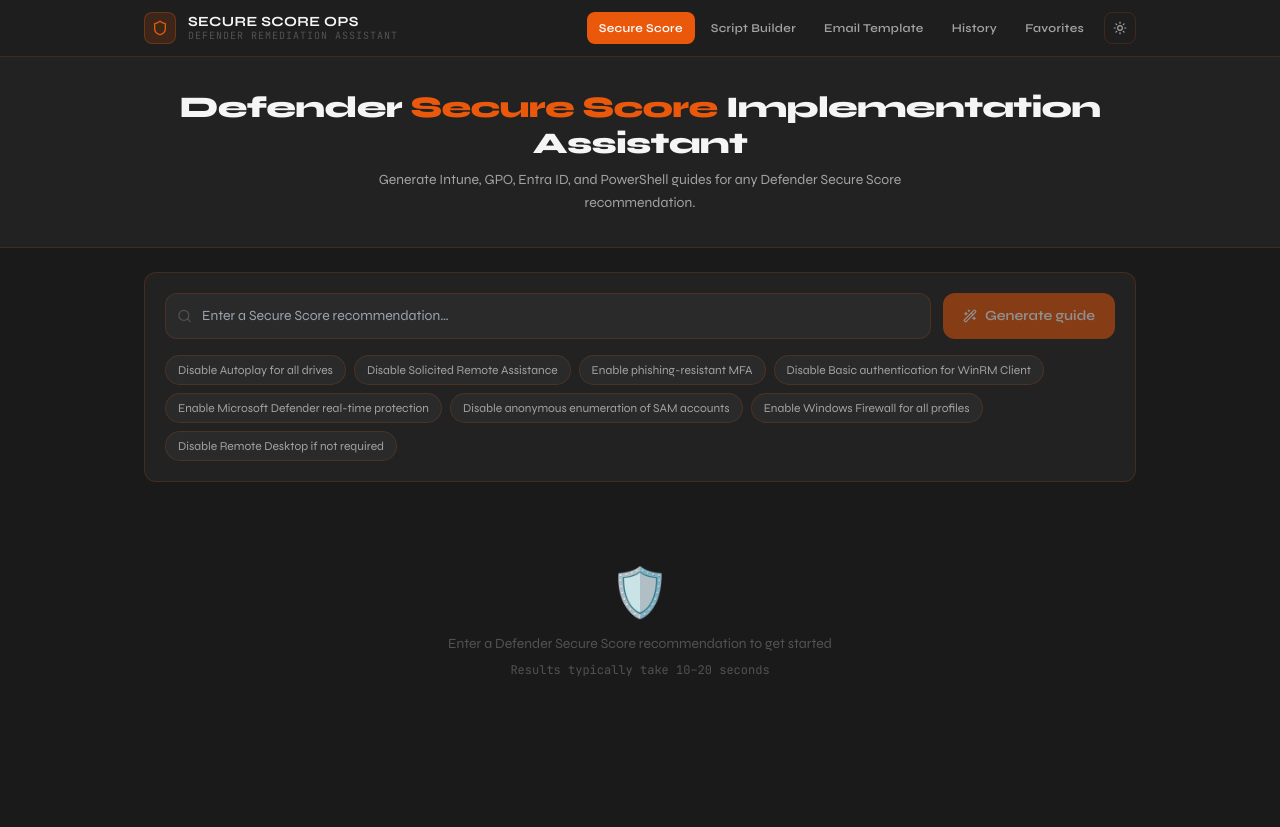
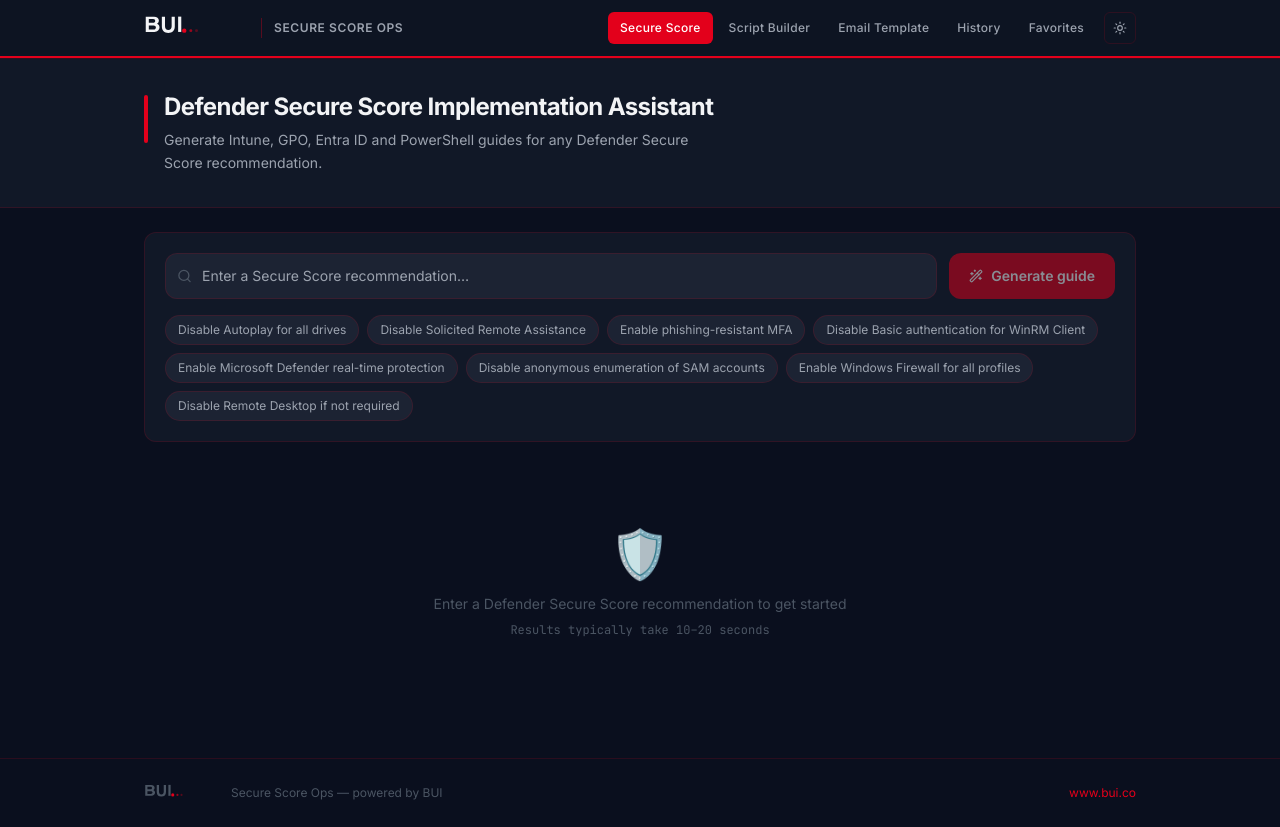
Before and after one commit to DanieMiller/Defender-Secure-Score-App, a React (Vite) app in the folder frontend/: page / in a window 1280 px wide. Before the commit the page ends 800 px from the top, so only its background shows below. Built offline with nearby package versions, Linux system fonts and the light colour scheme.

Commit message:
brand: BUI theme - red accent, navy, Inter font, logo

```diff
--- a/frontend/src/App.tsx
+++ b/frontend/src/App.tsx
@@ -1,11 +1,12 @@
 import { useState, useCallback, useEffect } from 'react';
-import { Shield, Sun, Moon } from 'lucide-react';
+import { Sun, Moon } from 'lucide-react';
 import type { GuideResult, ScriptsResult } from './types';
 import { GeneratePage } from './pages/GeneratePage';
 import { HistoryPage, FavoritesPage } from './pages/HistoryFavPages';
 import { ScriptBuilderPage } from './pages/ScriptBuilderPage';
 import { EmailTemplatePage } from './pages/EmailTemplatePage';
 import { useHistory, useFavorites, useTheme } from './hooks/useStorage';
+import { BUILogo } from './components/BUILogo';
 
 type Tab = 'generate' | 'scripts' | 'email' | 'history' | 'favorites';
 
@@ -24,7 +25,6 @@
   const favorites = useFavorites();
   const { dark, toggle } = useTheme();
 
-  // Apply light/dark class to html element
   useEffect(() => {
     document.documentElement.classList.toggle('light', !dark);
   }, [dark]);
@@ -51,109 +51,146 @@
   }, [current, favorites]);
 
   const handleScriptsLoaded = useCallback((scripts: ScriptsResult) => {
-    if (!current) return;
     setCurrent(prev => prev ? { ...prev, result: { ...prev.result, scripts } } : null);
-  }, [current]);
+  }, []);
 
   const handleEmailTemplate = useCallback(() => setTab('email'), []);
 
+  const PAGE_TITLES: Partial<Record<Tab, { title: string; sub: string }>> = {
+    generate: {
+      title: 'Defender Secure Score Implementation Assistant',
+      sub: 'Generate Intune, GPO, Entra ID and PowerShell guides for any Defender Secure Score recommendation.',
+    },
+    scripts: {
+      title: 'Endpoint Script Builder',
+      sub: 'Describe any task in plain English — get Intune-ready detection, remediation, validation and rollback scripts instantly.',
+    },
+    email: {
+      title: 'Email Template Generator',
+      sub: 'Generate a professional client email with implementation steps ready to send.',
+    },
+  };
+
+  const pageInfo = PAGE_TITLES[tab];
+
   return (
     <div style={{ background: 'var(--bg)', minHeight: '100vh' }}>
-      {/* Header */}
-      <header className="sticky top-0 z-50" style={{ background: 'var(--header-bg)', borderBottom: '1px solid var(--border)' }}>
-        <div className="max-w-5xl mx-auto px-4 py-3 flex items-center gap-4">
-          <div className="flex items-center gap-3">
-            <div className="w-8 h-8 rounded-lg flex items-center justify-center flex-shrink-0"
-              style={{ background: 'rgba(234,88,12,0.15)', border: '1px solid rgba(234,88,12,0.3)' }}>
-              <Shield size={16} style={{ color: 'var(--acc)' }} />
-            </div>
+
+      {/* ── Header ── */}
+      <header style={{ background: 'var(--header-bg)', borderBottom: '1px solid var(--border)' }}
+        className="sticky top-0 z-50">
+        <div className="max-w-5xl mx-auto px-4">
+          <div className="flex items-center gap-6 py-3">
+
+            {/* BUI Logo */}
+            <a href="https://www.bui.co" target="_blank" rel="noopener noreferrer"
+              className="flex items-center gap-3 flex-shrink-0 group">
+              <BUILogo
+                className="h-7 w-auto transition-opacity group-hover:opacity-80"
+                style={{ color: 'var(--text)' } as React.CSSProperties}
+              />
+              <div className="h-5 w-px" style={{ background: 'var(--border2)' }} />
               <div>
-              <div className="text-sm font-bold tracking-wide leading-none" style={{ color: 'var(--text)' }}>SECURE SCORE OPS</div>
-              <div className="text-[10px] font-mono tracking-widest leading-none mt-0.5" style={{ color: 'var(--text3)' }}>DEFENDER REMEDIATION ASSISTANT</div>
+                <div className="text-xs font-semibold tracking-wider leading-none"
+                  style={{ color: 'var(--text2)' }}>
+                  SECURE SCORE OPS
                 </div>
               </div>
+            </a>
 
+            {/* Nav */}
             <nav className="flex gap-1 ml-auto flex-wrap">
               {TABS.map(t => (
                 <button key={t.id} onClick={() => setTab(t.id)}
-                className="text-xs px-3 py-1.5 rounded-lg font-semibold transition-colors tracking-wide"
+                  className="text-xs px-3 py-1.5 rounded-md font-medium transition-colors tracking-wide"
                   style={tab === t.id
                     ? { background: 'var(--acc)', color: 'white' }
                     : { color: 'var(--text2)', background: 'transparent' }}>
                   {t.label}
                   {t.id === 'history' && history.items.length > 0 && (
                     <span className="ml-1.5 text-[10px] font-mono px-1.5 py-0.5 rounded-full"
-                    style={{ background: 'var(--bg4)', color: 'var(--text2)' }}>{history.items.length}</span>
+                      style={{ background: 'var(--bg4)', color: 'var(--text2)' }}>
+                      {history.items.length}
+                    </span>
                   )}
                   {t.id === 'favorites' && favorites.items.length > 0 && (
                     <span className="ml-1.5 text-[10px] font-mono px-1.5 py-0.5 rounded-full"
-                    style={{ background: 'rgba(245,158,11,0.2)', color: '#f59e0b' }}>{favorites.items.length}</span>
+                      style={{ background: 'rgba(245,158,11,0.2)', color: '#f59e0b' }}>
+                      {favorites.items.length}
+                    </span>
                   )}
                 </button>
               ))}
 
               {/* Theme toggle */}
               <button onClick={toggle}
-              className="ml-1 w-8 h-8 rounded-lg flex items-center justify-center transition-colors"
+                className="ml-1 w-8 h-8 rounded-md flex items-center justify-center transition-colors"
                 style={{ border: '1px solid var(--border)', color: 'var(--text2)' }}
                 title={dark ? 'Switch to light mode' : 'Switch to dark mode'}>
                 {dark ? <Sun size={14} /> : <Moon size={14} />}
               </button>
             </nav>
           </div>
+        </div>
+
+        {/* Red accent line under header */}
+        <div className="h-0.5 w-full" style={{ background: 'var(--acc)' }} />
       </header>
 
-      {/* Hero */}
-      {tab === 'generate' && (
-        <div style={{ borderBottom: '1px solid var(--border)', background: 'var(--bg2)' }}>
-          <div className="max-w-5xl mx-auto px-4 py-8 text-center">
-            <h1 className="text-3xl font-extrabold tracking-tight mb-2" style={{ color: 'var(--text)' }}>
-              Defender <span style={{ color: 'var(--acc)' }}>Secure Score</span> Implementation Assistant
+      {/* ── Page hero ── */}
+      {pageInfo && (
+        <div style={{ background: 'var(--bg2)', borderBottom: '1px solid var(--border)' }}>
+          <div className="max-w-5xl mx-auto px-4 py-8">
+            <div className="flex items-start gap-4">
+              {/* BUI red vertical accent bar */}
+              <div className="w-1 h-12 rounded-full flex-shrink-0 mt-1" style={{ background: 'var(--acc)' }} />
+              <div>
+                <h1 className="text-2xl font-bold tracking-tight mb-1.5" style={{ color: 'var(--text)' }}>
+                  {pageInfo.title}
                 </h1>
-            <p className="text-sm max-w-xl mx-auto leading-relaxed" style={{ color: 'var(--text2)' }}>
-              Generate Intune, GPO, Entra ID, and PowerShell guides for any Defender Secure Score recommendation.
+                <p className="text-sm leading-relaxed" style={{ color: 'var(--text2)', maxWidth: '560px' }}>
+                  {pageInfo.sub}
                 </p>
+              </div>
+            </div>
           </div>
         </div>
       )}
 
-      {tab === 'scripts' && (
-        <div style={{ borderBottom: '1px solid var(--border)', background: 'var(--bg2)' }}>
-          <div className="max-w-5xl mx-auto px-4 py-8 text-center">
-            <h1 className="text-3xl font-extrabold tracking-tight mb-2" style={{ color: 'var(--text)' }}>
-              Endpoint <span style={{ color: 'var(--acc)' }}>Script Builder</span>
-            </h1>
-            <p className="text-sm max-w-xl mx-auto leading-relaxed" style={{ color: 'var(--text2)' }}>
-              Describe any task in plain English — get Intune-ready detection, remediation, validation and rollback scripts instantly.
-            </p>
-          </div>
-        </div>
-      )}
-
-      {tab === 'email' && (
-        <div style={{ borderBottom: '1px solid var(--border)', background: 'var(--bg2)' }}>
-          <div className="max-w-5xl mx-auto px-4 py-8 text-center">
-            <h1 className="text-3xl font-extrabold tracking-tight mb-2" style={{ color: 'var(--text)' }}>
-              Email <span style={{ color: 'var(--acc)' }}>Template</span> Generator
-            </h1>
-            <p className="text-sm max-w-xl mx-auto leading-relaxed" style={{ color: 'var(--text2)' }}>
-              Generate a professional client email with implementation steps ready to send.
-            </p>
-          </div>
-        </div>
-      )}
-
+      {/* ── Main content ── */}
       <main className="max-w-5xl mx-auto px-4 py-6">
         {tab === 'generate' && (
-          <GeneratePage onResult={handleResult} onScriptsLoaded={handleScriptsLoaded} savedResult={current}
+          <GeneratePage
+            onResult={handleResult}
+            onScriptsLoaded={handleScriptsLoaded}
+            savedResult={current}
             isFav={current ? favorites.has(current.query) : false}
-            onFav={handleFav} onEmailTemplate={handleEmailTemplate} />
+            onFav={handleFav}
+            onEmailTemplate={handleEmailTemplate}
+          />
         )}
         {tab === 'scripts'   && <ScriptBuilderPage />}
         {tab === 'email'     && <EmailTemplatePage result={current} />}
         {tab === 'history'   && <HistoryPage items={history.items} onLoad={handleLoad} onDelete={history.remove} onClear={history.clear} />}
         {tab === 'favorites' && <FavoritesPage items={favorites.items} onLoad={handleLoad} onDelete={favorites.remove} />}
       </main>
+
+      {/* ── Footer ── */}
+      <footer className="mt-8 py-6" style={{ borderTop: '1px solid var(--border)' }}>
+        <div className="max-w-5xl mx-auto px-4 flex items-center justify-between flex-wrap gap-3">
+          <div className="flex items-center gap-3">
+            <BUILogo className="h-5 w-auto" style={{ color: 'var(--text3)' } as React.CSSProperties} />
+            <span className="text-xs" style={{ color: 'var(--text3)' }}>
+              Secure Score Ops — powered by BUI
+            </span>
+          </div>
+          <a href="https://www.bui.co" target="_blank" rel="noopener noreferrer"
+            className="text-xs transition-colors hover:underline"
+            style={{ color: 'var(--acc)' }}>
+            www.bui.co
+          </a>
+        </div>
+      </footer>
     </div>
   );
 }
--- /dev/null
+++ b/frontend/src/components/BUILogo.tsx
@@ -0,0 +1,37 @@
+import React from 'react';
+
+interface BUILogoProps {
+  className?: string;
+  style?: React.CSSProperties;
+}
+
+export function BUILogo({ className = '', style }: BUILogoProps) {
+  return (
+    <svg
+      viewBox="0 0 120 32"
+      fill="none"
+      xmlns="http://www.w3.org/2000/svg"
+      className={className}
+      style={style}
+      aria-label="BUI"
+    >
+      {/* B */}
+      <path
+        d="M2 3h9.5c3.2 0 5.5 1.8 5.5 4.5 0 1.7-.85 3-2.2 3.7 1.7.65 2.9 2.1 2.9 4 0 3-2.3 5.3-5.8 5.3H2V3zm3.5 7h5c1.4 0 2.3-.85 2.3-2.1S11.9 5.8 10.5 5.8H5.5V10zm0 7.7H11c1.6 0 2.6-.95 2.6-2.35S12.6 13 11 13H5.5v4.7z"
+        fill="currentColor"
+      />
+      {/* U */}
+      <path
+        d="M24 3v11c0 2.6 1.4 4.2 3.8 4.2s3.8-1.6 3.8-4.2V3h3.6v11.2c0 4.6-2.8 7.4-7.4 7.4s-7.4-2.8-7.4-7.4V3H24z"
+        fill="currentColor"
+      />
+      {/* I */}
+      <path d="M39 3h3.6v17.5H39V3z" fill="currentColor" />
+      {/* BUI red signature dot */}
+      <circle cx="46" cy="19" r="2.5" fill="#E3001B" />
+      {/* Innovation · Delivery · Results */}
+      <circle cx="53.5" cy="19" r="1.7" fill="#E3001B" opacity="0.65" />
+      <circle cx="60" cy="19" r="1.7" fill="#E3001B" opacity="0.35" />
+    </svg>
+  );
+}
--- a/frontend/src/index.css
+++ b/frontend/src/index.css
@@ -1,64 +1,76 @@
-@import url('https://fonts.googleapis.com/css2?family=JetBrains+Mono:wght@400;500;600&family=Syne:wght@400;500;600;700;800&display=swap');
+@import url('https://fonts.googleapis.com/css2?family=Inter:wght@400;500;600;700;800&family=JetBrains+Mono:wght@400;500;600&display=swap');
 @tailwind base;
 @tailwind components;
 @tailwind utilities;
 
+/* ── BUI Brand Colours ──────────────────────────────────────────────────────
+   Primary red:   #E3001B  (BUI signature red)
+   Dark navy:     #0A0F1E  (deep background)
+   Mid navy:      #111827
+   Light grey bg: #F5F6F8  (light mode background)
+   Text dark:     #0D1117
+*/
+
 /* ── Dark mode (default) ── */
 :root {
-  --bg:       #1a1a1a;
-  --bg2:      #222222;
-  --bg3:      #2a2a2a;
-  --bg4:      #333333;
-  --border:   rgba(234,88,12,0.18);
-  --border2:  rgba(234,88,12,0.35);
-  --acc:      #ea580c;
-  --acc2:     #f97316;
-  --acc3:     #fb923c;
-  --text:     #f5f5f5;
-  --text2:    #a3a3a3;
-  --text3:    #525252;
-  --card-bg:  #222222;
-  --header-bg:#1e1e1e;
-  --input-bg: #2a2a2a;
-  --code-bg:  #141414;
-  --success:  #10b981;
-  --warning:  #f59e0b;
-  --danger:   #ef4444;
+  --bg:        #0A0F1E;
+  --bg2:       #111827;
+  --bg3:       #1C2333;
+  --bg4:       #253047;
+  --border:    rgba(227,0,27,0.15);
+  --border2:   rgba(227,0,27,0.35);
+  --acc:       #E3001B;
+  --acc2:      #FF1F38;
+  --acc3:      #FF6678;
+  --text:      #F3F4F6;
+  --text2:     #9CA3AF;
+  --text3:     #4B5563;
+  --card-bg:   #111827;
+  --header-bg: #0D1422;
+  --input-bg:  #1C2333;
+  --code-bg:   #070B14;
+  --success:   #10B981;
+  --warning:   #F59E0B;
+  --danger:    #EF4444;
 }
 
 /* ── Light mode ── */
 .light {
-  --bg:       #f5f4f2;
-  --bg2:      #ffffff;
-  --bg3:      #f0ede9;
-  --bg4:      #e8e3dc;
-  --border:   rgba(234,88,12,0.2);
-  --border2:  rgba(234,88,12,0.4);
-  --acc:      #ea580c;
-  --acc2:     #c2410c;
-  --acc3:     #9a3412;
-  --text:     #1a1a1a;
-  --text2:    #525252;
-  --text3:    #a3a3a3;
-  --card-bg:  #ffffff;
-  --header-bg:#ffffff;
-  --input-bg: #f5f4f2;
-  --code-bg:  #1a1a1a;
-  --success:  #059669;
-  --warning:  #d97706;
-  --danger:   #dc2626;
+  --bg:        #F5F6F8;
+  --bg2:       #FFFFFF;
+  --bg3:       #EEF0F4;
+  --bg4:       #E2E5EC;
+  --border:    rgba(227,0,27,0.15);
+  --border2:   rgba(227,0,27,0.35);
+  --acc:       #E3001B;
+  --acc2:      #C4001A;
+  --acc3:      #9A0014;
+  --text:      #0D1117;
+  --text2:     #374151;
+  --text3:     #9CA3AF;
+  --card-bg:   #FFFFFF;
+  --header-bg: #FFFFFF;
+  --input-bg:  #F5F6F8;
+  --code-bg:   #0D1117;
+  --success:   #059669;
+  --warning:   #D97706;
+  --danger:    #DC2626;
 }
 
 * { box-sizing: border-box; }
+
 body {
   background: var(--bg);
   color: var(--text);
-  font-family: 'Syne', sans-serif;
+  font-family: 'Inter', system-ui, sans-serif;
   min-height: 100vh;
   transition: background 0.2s, color 0.2s;
+  -webkit-font-smoothing: antialiased;
 }
+
 ::-webkit-scrollbar { width: 4px; height: 4px; }
 ::-webkit-scrollbar-track { background: var(--bg2); }
 ::-webkit-scrollbar-thumb { background: var(--bg4); border-radius: 2px; }
+
 pre { white-space: pre-wrap; word-break: break-word; }
 code { font-family: 'JetBrains Mono', monospace; }
--- a/frontend/tailwind.config.js
+++ b/frontend/tailwind.config.js
@@ -5,7 +5,7 @@
   theme: {
     extend: {
       fontFamily: {
-        sans: ['Syne', 'system-ui', 'sans-serif'],
+        sans: ['Inter', 'system-ui', 'sans-serif'],
         mono: ['JetBrains Mono', 'monospace'],
       },
     },
```
Lines whose indentation alone changed are shown as unchanged.
